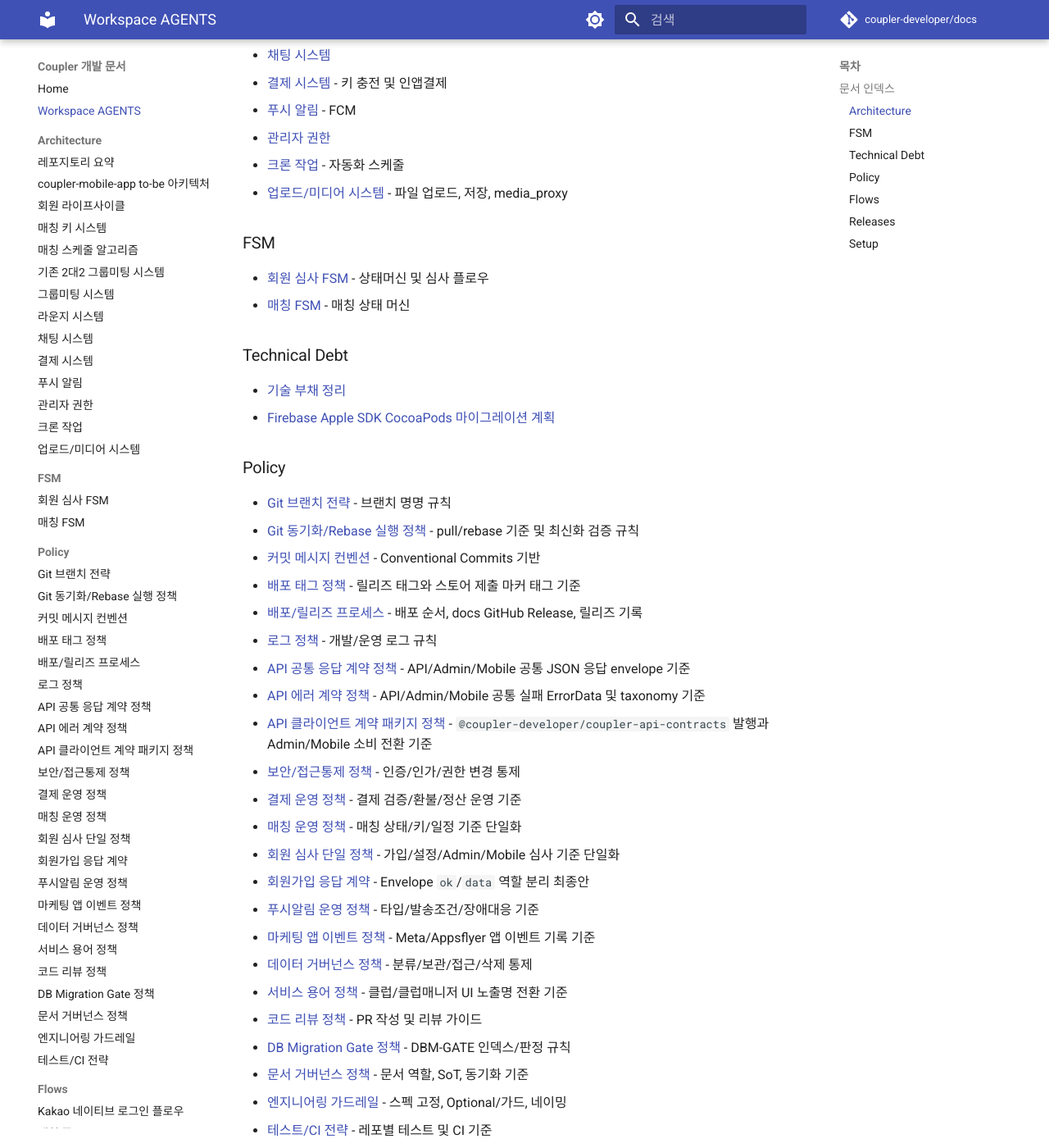
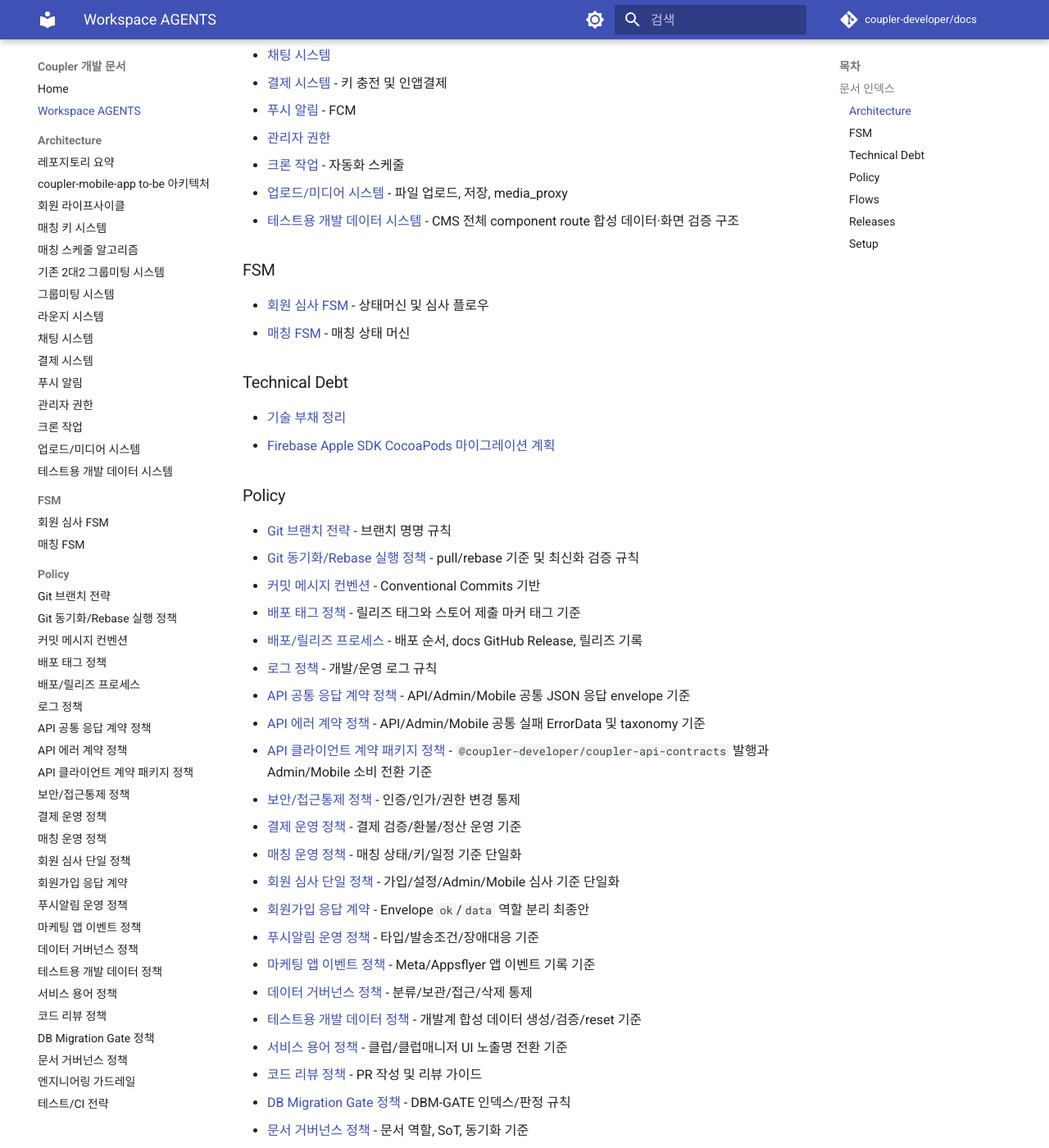
Before and after one commit to coupler-developer/docs, an MkDocs documentation site: the page built from content/AGENTS.md, in a window 1280 px wide and 1400 px high, scrolled down 2885 px. Shown: the whole window at 82% size. Built offline with MkDocs 1.6.1 and Material for MkDocs 9.7.7, drawn with Linux system fonts in a browser that asks for light colours; comment, search, counter and statistics services are not loaded; some of the changed text lies outside the part shown.

Commit message:
docs: 개발 데이터 문서 인덱스 반영
Reason:
- 신규 정책, 아키텍처, 실행 흐름을 문서 탐색 경로에 노출해야 함

Changes:
- AGENTS 문서 인덱스에 개발 데이터 문서 추가
- MkDocs navigation에 동일한 문서 경로 추가

How:
- 문서 역할별 위치를 유지하며 인덱스와 navigation을 같은 순서로 동기화

Tests:
- yarn validate:docs 통과

```diff
--- a/content/AGENTS.md
+++ b/content/AGENTS.md
@@ -67,6 +67,7 @@
 - [관리자 권한](architecture/admin-permission.md)
 - [크론 작업](architecture/cron-jobs.md) - 자동화 스케줄
 - [업로드/미디어 시스템](architecture/upload-media-system.md) - 파일 업로드, 저장, media_proxy
+- [테스트용 개발 데이터 시스템](architecture/development-test-data-system.md) - CMS 전체 component route 합성 데이터·화면 검증 구조
 
 ### FSM
 
@@ -97,6 +98,7 @@
 - [푸시알림 운영 정책](policy/push-notification-policy.md) - 타입/발송조건/장애대응 기준
 - [마케팅 앱 이벤트 정책](policy/marketing-app-events-policy.md) - Meta/Appsflyer 앱 이벤트 기록 기준
 - [데이터 거버넌스 정책](policy/data-governance-policy.md) - 분류/보관/접근/삭제 통제
+- [테스트용 개발 데이터 정책](policy/development-test-data-policy.md) - 개발계 합성 데이터 생성/검증/reset 기준
 - [서비스 용어 정책](policy/service-terminology-policy.md) - 클럽/클럽매니저 UI 노출명 전환 기준
 - [코드 리뷰 정책](policy/code-review-policy.md) - PR 작성 및 리뷰 가이드
 - [DB Migration Gate 정책](policy/db-migration-gate-policy.md) - DBM-GATE 인덱스/판정 규칙
@@ -113,6 +115,7 @@
 - [릴리즈 자동화 파이프라인](flows/cross-project/release-automation-pipeline.md) - 릴리즈 gate 순서와 read-only preflight 자동화 기준
 - [운영 배포 명령어 런북](flows/cross-project/production-deploy-command-runbook.md) - 배포 범위별 DB/API/Admin/Mobile/Tag 실행 명령어
 - [Admin 운영 배포 런북](flows/cross-project/admin-web-production-deploy-flow.md) - `coupler-admin-web` 운영 정적 배포 절차
+- [테스트용 개발 데이터 운영 흐름](flows/cross-project/development-test-data-flow.md) - plan/apply/verify/coverage/reset 절차
 
 ### Releases
 
--- a/mkdocs.yml
+++ b/mkdocs.yml
@@ -71,6 +71,7 @@ nav:
       - 관리자 권한: architecture/admin-permission.md
       - 크론 작업: architecture/cron-jobs.md
       - 업로드/미디어 시스템: architecture/upload-media-system.md
+      - 테스트용 개발 데이터 시스템: architecture/development-test-data-system.md
   - FSM:
       - 회원 심사 FSM: architecture/member-review-fsm.md
       - 매칭 FSM: architecture/matching-fsm.md
@@ -92,6 +93,7 @@ nav:
       - 푸시알림 운영 정책: policy/push-notification-policy.md
       - 마케팅 앱 이벤트 정책: policy/marketing-app-events-policy.md
       - 데이터 거버넌스 정책: policy/data-governance-policy.md
+      - 테스트용 개발 데이터 정책: policy/development-test-data-policy.md
       - 서비스 용어 정책: policy/service-terminology-policy.md
       - 코드 리뷰 정책: policy/code-review-policy.md
       - DB Migration Gate 정책: policy/db-migration-gate-policy.md
@@ -106,6 +108,7 @@ nav:
       - 릴리즈 자동화 파이프라인: flows/cross-project/release-automation-pipeline.md
       - 운영 배포 명령어 런북: flows/cross-project/production-deploy-command-runbook.md
       - Admin 운영 배포 런북: flows/cross-project/admin-web-production-deploy-flow.md
+      - 테스트용 개발 데이터 운영 흐름: flows/cross-project/development-test-data-flow.md
   - Releases:
       - 2.2.7 릴리스 실행 기록: releases/v2.2.7.md
       - 2.2.6 릴리스 실행 기록: releases/v2.2.6.md
```
